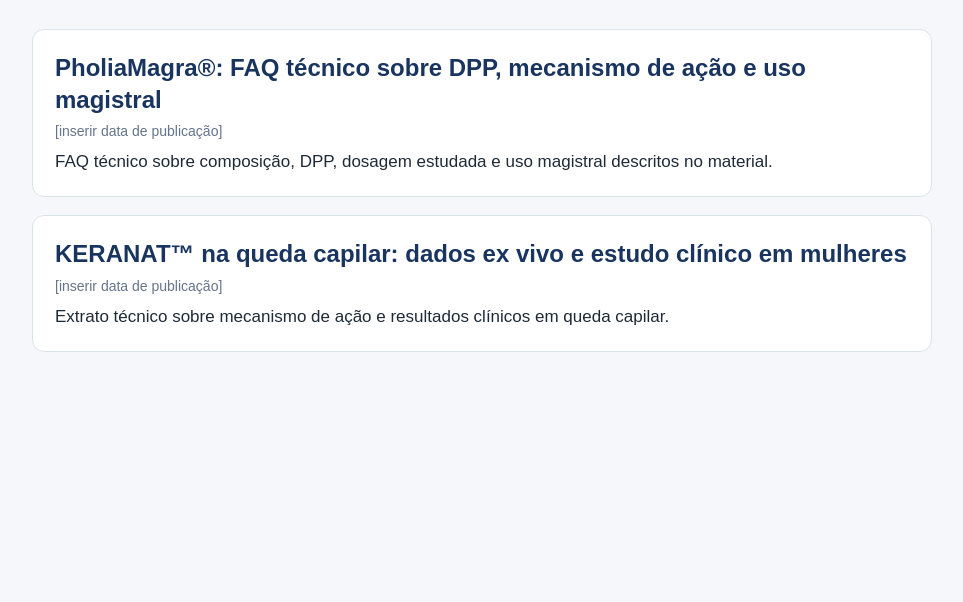
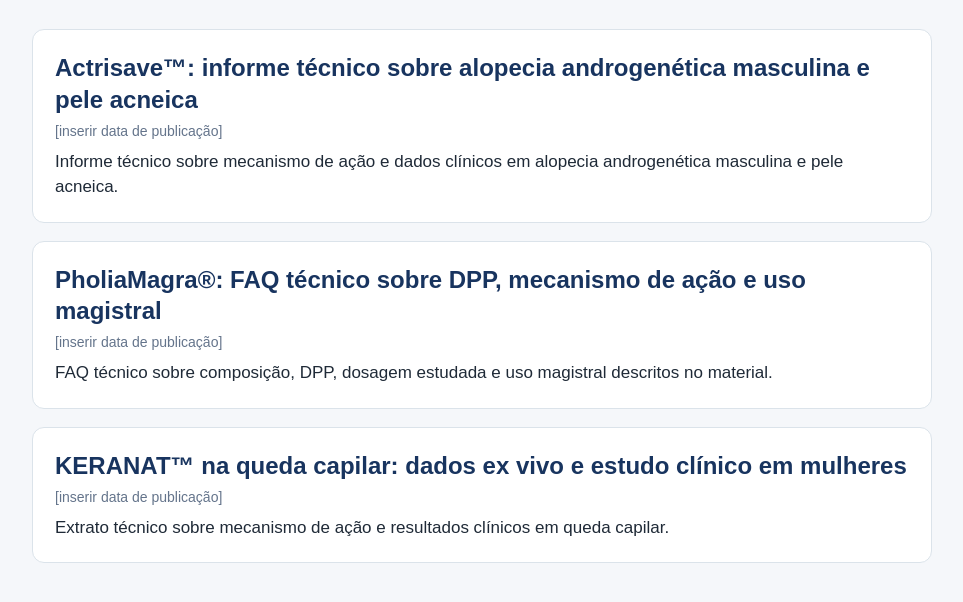
Before and after one commit to NovaEraHomeopatia/biblioteca-artigos-cientificos, a plain HTML site: page index.html in a window 1280 px wide. Shown: the part 140-742 px from the top of the page, without its empty margins (158-1121 px from the left). Drawn offline with Linux system fonts and the light colour scheme.

Commit message:
Update index.html

```diff
--- a/index.html
+++ b/index.html
@@ -71,6 +71,12 @@
     <p class="topo">Seleção de materiais técnicos para prescritores.</p>
 
 <article class="biblioteca-item">
+  <h2><a href="artigos/actrisave-alopecia-androgenetica-acne.html">Actrisave™: informe técnico sobre alopecia androgenética masculina e pele acneica</a></h2>
+  <p class="data-publicacao">[inserir data de publicação]</p>
+  <p class="descricao">Informe técnico sobre mecanismo de ação e dados clínicos em alopecia androgenética masculina e pele acneica.</p>
+</article>
+
+<article class="biblioteca-item">
   <h2><a href="artigos/pholiamagra-faq-tecnico.html">PholiaMagra®: FAQ técnico sobre DPP, mecanismo de ação e uso magistral</a></h2>
   <p class="data-publicacao">[inserir data de publicação]</p>
   <p class="descricao">FAQ técnico sobre composição, DPP, dosagem estudada e uso magistral descritos no material.</p>
```
